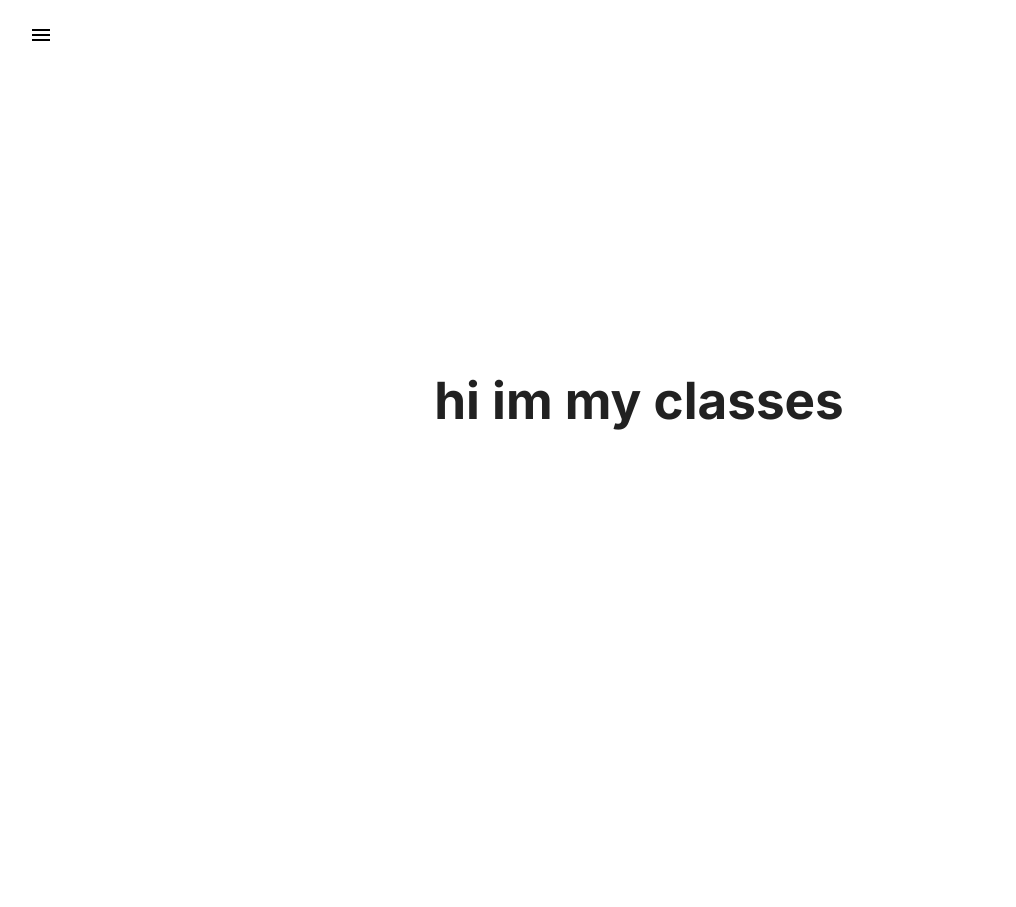
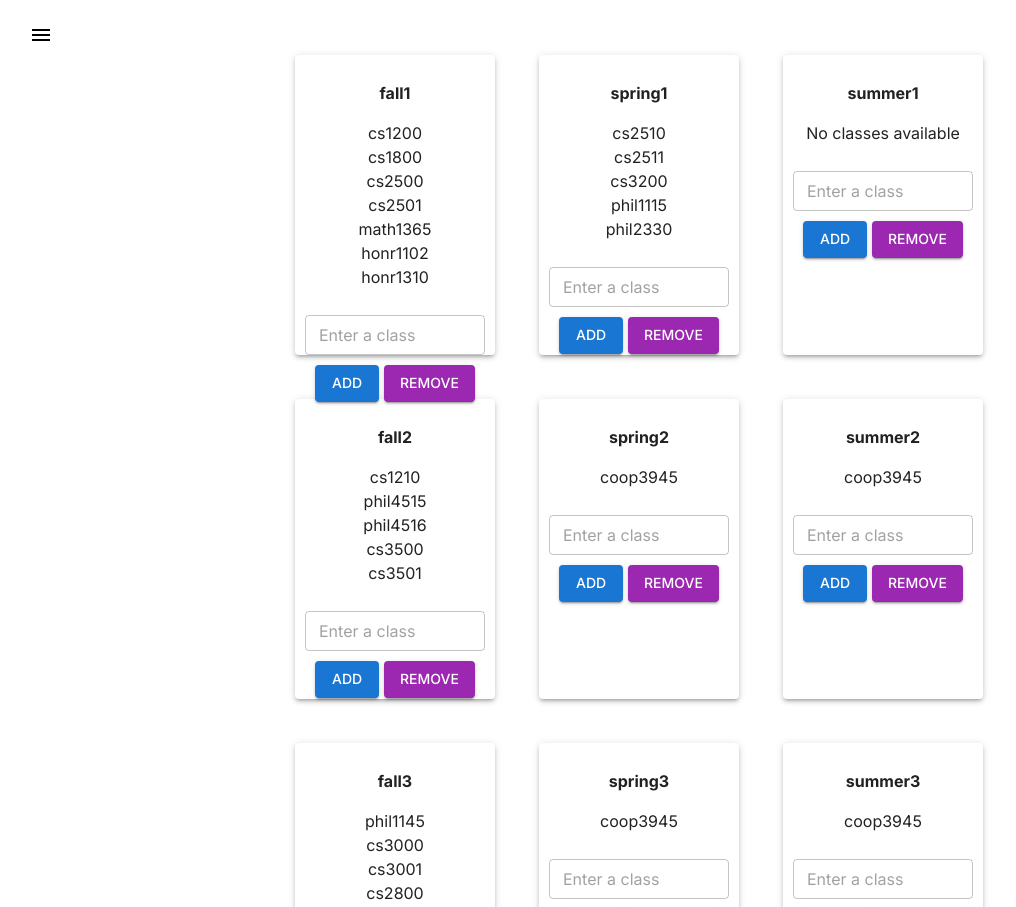
Before and after one commit to khushikhan0/enrollease, a React (Vite) app: page /my-classes in a window 1280 px wide. Shown: the top 907 px of the page, without its empty margins (1-1017 px from the left). Before the commit the page ends 800 px from the top, so only its background shows below. Built offline with nearby package versions, Linux system fonts and the light colour scheme.

Commit message:
my classes page

```diff
--- a/src/main.jsx
+++ b/src/main.jsx
@@ -14,15 +14,17 @@ import LogIn from "./pages/LogIn";
 import Home from "./pages/Home";
 import CourseDetails from "./pages/CourseDetails";
 import MyClasses from "./pages/MyClasses";
+import SignUp from "./pages/SignUp";
 
 function App() {
   return (
     <Router>
       <Routes>
         <Route exact path="/" element={<Home />} />
-        <Route path="/login" element={<LogIn />} />
+        <Route path="/log-in" element={<LogIn />} />
         <Route path="/course-details" element={<CourseDetails />} />
         <Route path="/my-classes" element={<MyClasses />} />
+        <Route path="/sign-up" element={<SignUp />} />
       </Routes>
     </Router>
   );
--- a/src/pages/LogIn.jsx
+++ b/src/pages/LogIn.jsx
@@ -1,9 +1,9 @@
-import React from 'react';
+import React, { useState } from 'react';
 import Paper from '@mui/material/Paper';
 import Button from '@mui/material/Button';
 import TextField from '@mui/material/TextField';
 
-export default function SignIn() {
+export default function LogIn() {
     return (
         <div class="centered-container">
             <Paper
@@ -13,7 +13,7 @@ export default function SignIn() {
                 margin: '16px',
                 textAlign: 'center',
             }}>
-            <h1>Log In Here</h1>
+            <h2>log in here</h2>
 
             <div style={{marginBottom: '6px'}}>
                 <TextField
@@ -41,14 +41,14 @@ export default function SignIn() {
             </div>
 
             <div style={{marginBottom: '12px'}}>
-                <Button
+                <Button className = "better-button"
                 variant="contained"
                 onClick={() => window.location.href = '/my-classes'}>
-                    Log In
+                    log in
                 </Button>
             </div>
 
-            <p>Don't have an account? <a href="/sign-up"> Sign Up</a>!</p>
+            <p>don't have an account? <a href="/sign-up"> sign up</a>!</p>
 
             </Paper>
         </div>
--- a/src/pages/MyClasses.jsx
+++ b/src/pages/MyClasses.jsx
@@ -1,11 +1,140 @@
-import React from 'react';
+import React, { useState } from 'react';
 import NavBarButton from '../components/NavBarButton';
+import { Paper, Button, TextField } from '@mui/material';
 
+// Initial semester data
+const initialSemesters = {
+    fall1: ['cs1200', 'cs1800', 'cs2500', 'cs2501', 'math1365', 'honr1102', 'honr1310'],
+    spring1: ['cs2510', 'cs2511', 'cs3200', 'phil1115', 'phil2330'],
+    summer1: [],
+    fall2: ['cs1210', 'phil4515', 'phil4516', 'cs3500', 'cs3501'],
+    spring2: ['coop3945'],
+    summer2: ['coop3945'],
+    fall3: ['phil1145', 'cs3000', 'cs3001', 'cs2800'],
+    spring3: ['coop3945'],
+    summer3: ['coop3945'],
+    fall4: ['cs3800', 'phil5010', 'comm2105', 'phil2001'],
+    spring4: ['cs4500', 'phil1271', 'engw3315', 'cs4100'],
+    summer4: []
+};
+
+// Component to display classes for a single semester and add/remove classes
+function SemesterClasses({ semester, classes, addClass, removeClass }) {
+    const [classInput, setClassInput] = useState('');
+
+    const handleAddClass = () => {
+        if (classInput.trim()) {
+            addClass(semester, classInput.trim());
+            setClassInput(''); // Clear input field
+        }
+    };
+
+    const handleRemoveClass = () => {
+        if (classInput.trim()) {
+            removeClass(semester, classInput.trim());
+            setClassInput(''); // Clear input field
+        }
+    };
+
+    return (
+        <Paper
+            elevation={3}
+            style={{
+                padding: '10px',
+                margin: '20px',
+                textAlign: 'center',
+                width: '200px',
+                height: '300px'
+            }}
+        >
+            <p><strong>{semester}</strong></p>
+            <ul style={{ listStyleType: 'none', padding: 0 }}>
+                {classes.length > 0 ? (
+                    classes.map((classItem, index) => (
+                        <li key={index}>{classItem}</li>
+                    ))
+                ) : (
+                    <li>No classes available</li>
+                )}
+            </ul>
+            <TextField
+                size="small"
+                variant="outlined"
+                placeholder="Enter a class"
+                value={classInput}
+                onChange={(e) => setClassInput(e.target.value)}
+                style={{ marginTop: '10px' }}
+            />
+            <div style={{ marginTop: '10px' }}>
+                <Button
+                    variant="contained"
+                    color="primary"
+                    onClick={handleAddClass}
+                    style={{ marginRight: '5px' }}
+                >
+                    Add
+                </Button>
+                <Button
+                    variant="contained"
+                    color="secondary"
+                    onClick={handleRemoveClass}
+                >
+                    Remove
+                </Button>
+            </div>
+        </Paper>
+    );
+}
+
+// Main component to display the grid of semesters
 export default function MyClasses() {
+    const [semesterData, setSemesterData] = useState(initialSemesters);
+
+    // Function to add a new class to a specific semester
+    const addClass = (semester, newClass) => {
+        setSemesterData((prevData) => ({
+            ...prevData,
+            [semester]: [...prevData[semester], newClass]
+        }));
+    };
+
+    // Function to remove a class from a specific semester
+    const removeClass = (semester, classToRemove) => {
+        setSemesterData((prevData) => ({
+            ...prevData,
+            [semester]: prevData[semester].filter((classItem) => classItem !== classToRemove)
+        }));
+    };
+
     return (
         <div>
             <NavBarButton />
-            <h1>hi im my classes</h1>
+            <div className="table-container">
+                <table>
+                    <tbody>
+                        <tr>
+                            <td><SemesterClasses semester="fall1" classes={semesterData.fall1} addClass={addClass} removeClass={removeClass} /></td>
+                            <td><SemesterClasses semester="spring1" classes={semesterData.spring1} addClass={addClass} removeClass={removeClass} /></td>
+                            <td><SemesterClasses semester="summer1" classes={semesterData.summer1} addClass={addClass} removeClass={removeClass} /></td>
+                        </tr>
+                        <tr>
+                            <td><SemesterClasses semester="fall2" classes={semesterData.fall2} addClass={addClass} removeClass={removeClass} /></td>
+                            <td><SemesterClasses semester="spring2" classes={semesterData.spring2} addClass={addClass} removeClass={removeClass} /></td>
+                            <td><SemesterClasses semester="summer2" classes={semesterData.summer2} addClass={addClass} removeClass={removeClass} /></td>
+                        </tr>
+                        <tr>
+                            <td><SemesterClasses semester="fall3" classes={semesterData.fall3} addClass={addClass} removeClass={removeClass} /></td>
+                            <td><SemesterClasses semester="spring3" classes={semesterData.spring3} addClass={addClass} removeClass={removeClass} /></td>
+                            <td><SemesterClasses semester="summer3" classes={semesterData.summer3} addClass={addClass} removeClass={removeClass} /></td>
+                        </tr>
+                        <tr>
+                            <td><SemesterClasses semester="fall4" classes={semesterData.fall4} addClass={addClass} removeClass={removeClass} /></td>
+                            <td><SemesterClasses semester="spring4" classes={semesterData.spring4} addClass={addClass} removeClass={removeClass} /></td>
+                            <td><SemesterClasses semester="summer4" classes={semesterData.summer4} addClass={addClass} removeClass={removeClass} /></td>
+                        </tr>
+                    </tbody>
+                </table>
+            </div>
         </div>
     );
 }
--- a/src/pages/SignUp.jsx
+++ b/src/pages/SignUp.jsx
@@ -13,7 +13,7 @@ export default function SignUp() {
                 margin: '16px',
                 textAlign: 'center',
             }}>
-            <h1>Sign Up for EnrollEase!</h1>
+            <h2>sign up for enrollease!</h2>
 
             <div style={{marginBottom: '2px'}}>
                 <TextField
@@ -75,15 +75,15 @@ export default function SignUp() {
             </div>
 
             <div style={{marginBottom: '12px'}}>
-                <Button
+                <Button className = "better-button"
                 variant="contained"
                 onClick={() => window.location.href = '/my-classes'}
                 >
-                    Sign Up
+                    sign up
                 </Button>
             </div>
 
-            <p>Already have an account? <a href="/login"> Log In</a>!</p>
+            <p>already have an account? <a href="/log-in"> log in</a>!</p>
 
             </Paper>
         </div>
```
Also changed, not shown: src/index.css (line endings or trailing spaces), 1 other file (tests, documents, lock files or other folders).
